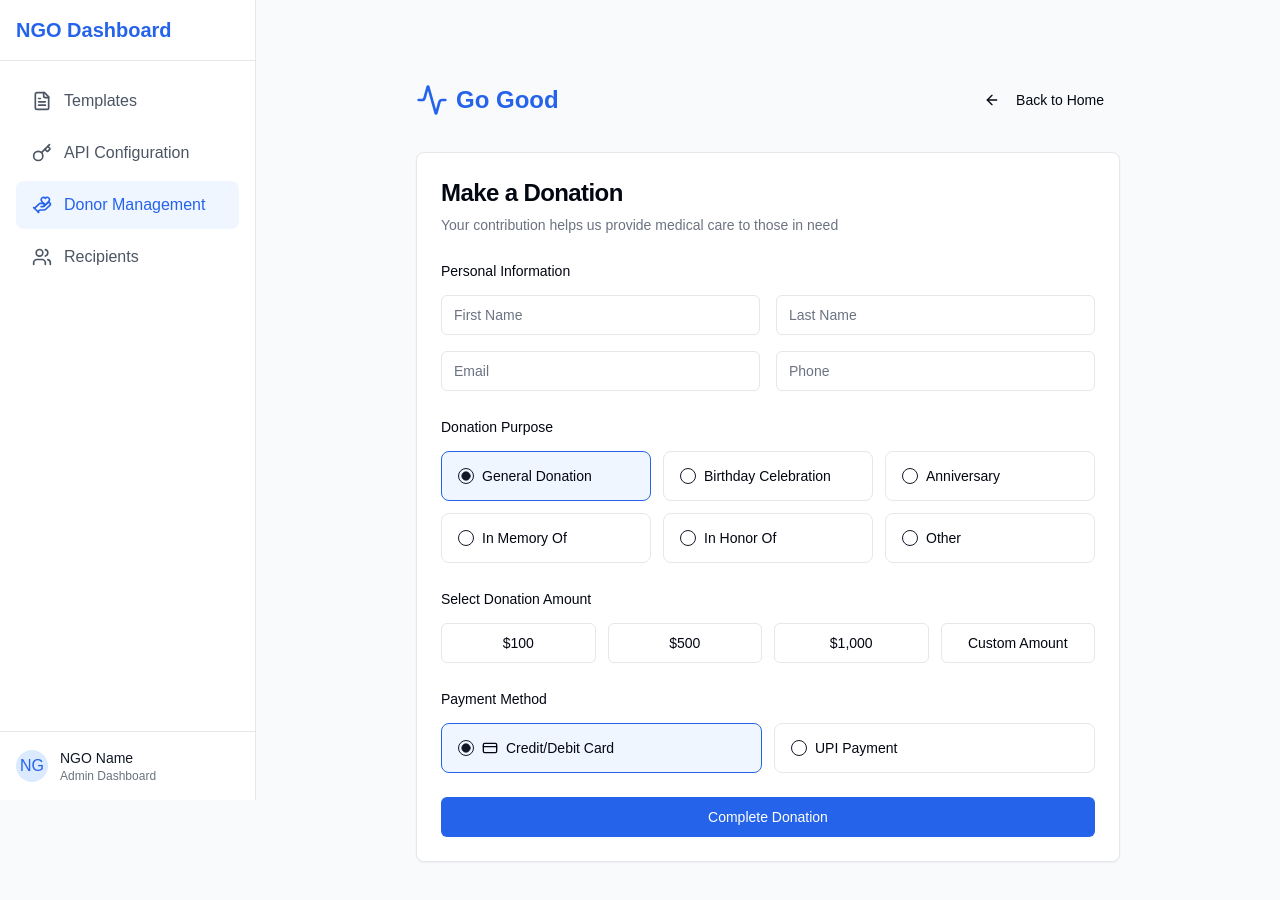
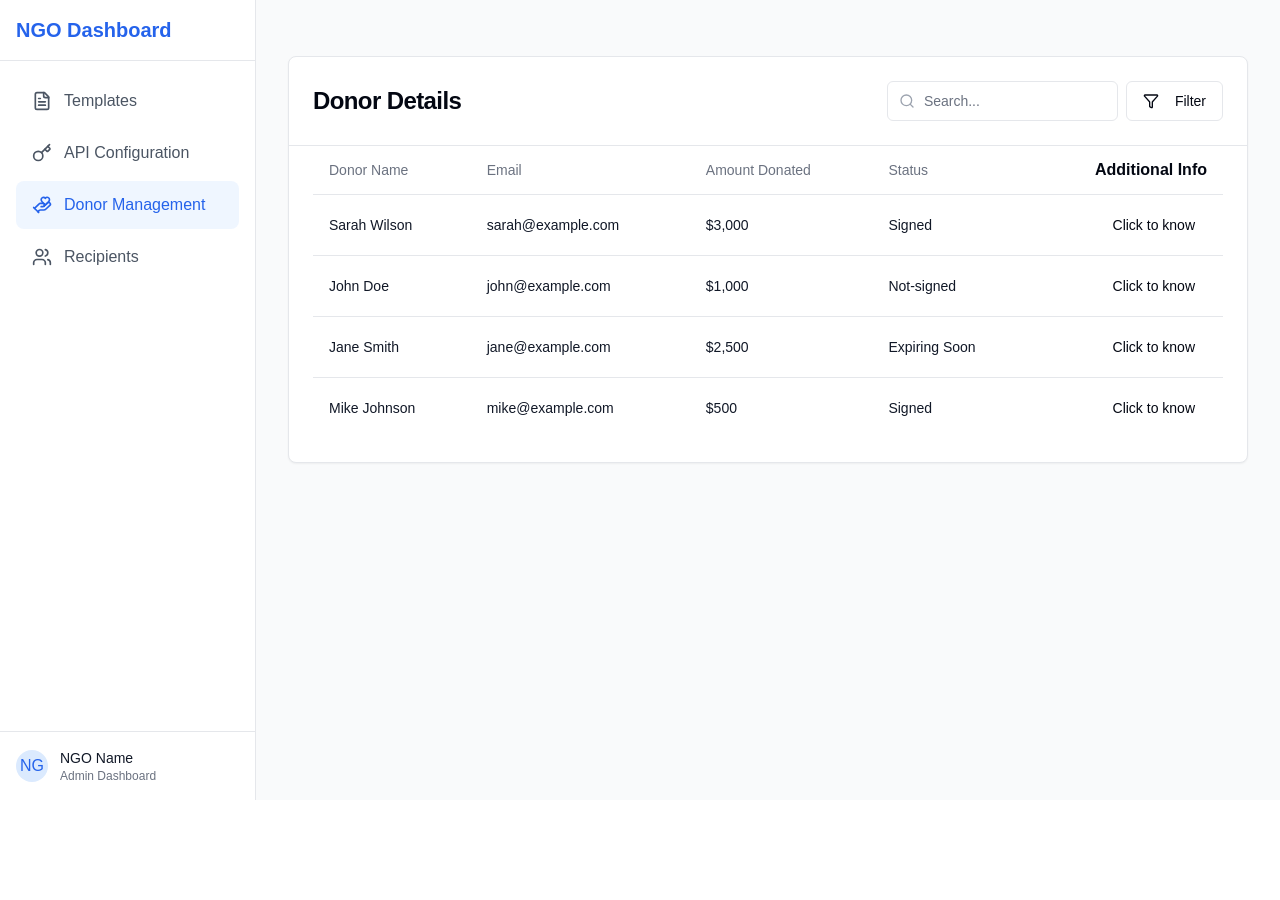
Before and after one commit to nikhilagarwal204/NGOmate-AI, a Next.js app in the folder client/: page /dashboard/donors in a window 1280 px wide. Shown: the top 900 px of the page. After the commit the page ends 800 px from the top, so only its background shows below. Built offline with nearby package versions, Linux system fonts and the light colour scheme.

Commit message:
donor page for dashboard modified

```diff
--- a/client/app/dashboard/donors/page.js
+++ b/client/app/dashboard/donors/page.js
@@ -1,293 +1,154 @@
 "use client";
-import React, { useState } from 'react';
-import { useRouter } from 'next/navigation';
-import { Card, CardHeader, CardTitle, CardDescription, CardContent, CardFooter } from '@/components/ui/card';
+import React, { useState, useEffect } from 'react';
+import { Card, CardHeader, CardTitle, CardContent } from '@/components/ui/card';
 import { Input } from '@/components/ui/input';
-import { Label } from '@/components/ui/label';
 import { Button } from '@/components/ui/button';
-import { RadioGroup, RadioGroupItem } from '@/components/ui/radio-group';
-import { Activity, CreditCard, ArrowLeft } from 'lucide-react';
+import { Search, Plus, Filter } from 'lucide-react';
 
-const DonationForm = () => {
-  const router = useRouter();
-  const [donationAmount, setDonationAmount] = useState('');
-  const [paymentMethod, setPaymentMethod] = useState('card');
-  const [donationPurpose, setDonationPurpose] = useState('general');
-  const [customPurpose, setCustomPurpose] = useState('');
-  const [isLoading, setIsLoading] = useState(false);
-  const [formData, setFormData] = useState({
-    firstName: '',
-    lastName: '',
-    email: '',
-    phone: ''
-  });
-  const [purposeDetails, setPurposeDetails] = useState({
-    date: '',
-    personName: '',
-  });
+const DynamicTableComponent = ({ title, endpoint, description }) => {
+//   const [data, setData] = useState([]);
+//   const [fields, setFields] = useState([]);
+//   const [isLoading, setIsLoading] = useState(true);
 
-  const predefinedAmounts = [
-    { value: '100', label: '$100' },
-    { value: '500', label: '$500' },
-    { value: '1000', label: '$1,000' },
-    { value: 'custom', label: 'Custom Amount' }
+//   useEffect(() => {
+//     const fetchData = async () => {
+//       try {
+//         // Fetch fields structure
+//         const fieldsResponse = await fetch(`${endpoint}/fields`);
+//         const fieldsData = await fieldsResponse.json();
+//         setFields(fieldsData);
+
+//         // Fetch table data
+//         const dataResponse = await fetch(endpoint);
+//         const tableData = await dataResponse.json();
+//         setData(tableData);
+//       } catch (error) {
+//         console.error('Error fetching data:', error);
+//       } finally {
+//         setIsLoading(false);
+//       }
+//     };
+
+//     fetchData();
+//   }, [endpoint]);
+
+  const sampleFields = [
+    { key: 'name', label: 'Donor Name' },
+    { key: 'email', label: 'Email' },
+    { key: 'amount', label: 'Amount Donated' },
+    { key: 'status', label: 'Status' },
   ];
 
-  const purposeOptions = [
-    { value: 'general', label: 'General Donation' },
-    { value: 'birthday', label: 'Birthday Celebration' },
-    { value: 'anniversary', label: 'Anniversary' },
-    { value: 'memory', label: 'In Memory Of' },
-    { value: 'honor', label: 'In Honor Of' },
-    { value: 'other', label: 'Other' }
+  const sampleData = [
+    {
+      name: 'Sarah Wilson',
+      email: 'sarah@example.com',
+      amount: '$3,000',
+      status: 'Signed',
+    },
+    {
+      name: 'John Doe',
+      email: 'john@example.com',
+      amount: '$1,000',
+      status: 'Not-signed',
+    },
+    {
+      name: 'Jane Smith',
+      email: 'jane@example.com',
+      amount: '$2,500',
+      status: 'Expiring Soon',
+    },
+    {
+      name: 'Mike Johnson',
+      email: 'mike@example.com',
+      amount: '$500',
+      status: 'Signed',
+    }
+
   ];
 
-  const handleInputChange = (e) => {
-    const { name, value } = e.target;
-    setFormData(prev => ({
-      ...prev,
-      [name]: value
-    }));
-  };
-
-  const handleSubmit = async (e) => {
-    e.preventDefault();
-    setIsLoading(true);
-
-    // Get custom amount if selected
-    const finalAmount = donationAmount === 'custom'
-      ? document.querySelector('input[type="number"]').value
-      : donationAmount;
-
-    // Prepare purpose details
-    const purposeInfo = {
-      type: donationPurpose,
-      details: donationPurpose === 'other'
-        ? customPurpose
-        : donationPurpose === 'birthday' || donationPurpose === 'anniversary'
-        ? purposeDetails.date
-        : donationPurpose === 'memory' || donationPurpose === 'honor'
-        ? purposeDetails.personName
-        : null
-    };
-
-    try {
-      const response = await fetch('/api/donors', {
-        method: 'POST',
-        headers: {
-          'Content-Type': 'application/json',
-          'Authorization': 'Bearer abcdefghijk'
-        },
-        body: JSON.stringify({
-          ...formData,
-          amount: finalAmount,
-          paymentMethod,
-          purpose: purposeInfo
-        })
-      });
-
-      if (!response.ok) {
-        throw new Error('Donation failed');
-      }
-
-      const data = await response.json();
-      router.push('/success'); // Redirect to success page
-    } catch (error) {
-      console.error('Error:', error);
-      alert('Failed to process donation. Please try again.');
-    } finally {
-      setIsLoading(false);
-    }
-  };
+  const [data, setData] = useState(sampleData);
+  const [fields, setFields] = useState(sampleFields);
+  const [isLoading, setIsLoading] = useState(false);
 
   return (
-    <div className="min-h-screen bg-gray-50 py-12">
-      <div className="max-w-3xl mx-auto px-4 sm:px-6 lg:px-8">
-        {/* Header */}
-        <div className="flex items-center justify-between mb-8">
-          <div className="flex items-center space-x-2">
-            <Activity className="h-8 w-8 text-blue-600" />
-            <span className="text-2xl font-bold text-blue-600">Go Good</span>
+    <div className="space-y-6">
+      <div className="flex items-center justify-between">
+        <div>
+          <h1 className="text-2xl font-bold text-gray-900">{title}</h1>
+          <p className="text-gray-500">{description}</p>
         </div>
-          <Button
-            variant="ghost"
-            className="flex items-center space-x-2"
-            onClick={() => router.back()}
-          >
-            <ArrowLeft className="w-4 h-4" />
-            <span>Back to Home</span>
-          </Button>
       </div>
 
       <Card>
-          <CardHeader>
-            <CardTitle className="text-2xl">Make a Donation</CardTitle>
-            <CardDescription>
-              Your contribution helps us provide medical care to those in need
-            </CardDescription>
-          </CardHeader>
-
-          <CardContent className="space-y-6">
-            <form onSubmit={handleSubmit} className="space-y-6">
-              {/* Personal Information */}
-              <div className="space-y-3">
-                <Label>Personal Information</Label>
-                <div className="grid grid-cols-1 md:grid-cols-2 gap-4">
+        <CardHeader className="border-b">
+          <div className="flex items-center justify-between">
+            <CardTitle>Donor Details {title}</CardTitle>
+            <div className="flex items-center space-x-2">
+              <div className="relative">
+                <Search className="w-4 h-4 absolute left-3 top-3 text-gray-400" />
                 <Input
-                    name="firstName"
-                    placeholder="First Name"
-                    value={formData.firstName}
-                    onChange={handleInputChange}
-                  />
-                  <Input
-                    name="lastName"
-                    placeholder="Last Name"
-                    value={formData.lastName}
-                    onChange={handleInputChange}
-                  />
-                  <Input
-                    name="email"
-                    placeholder="Email"
-                    type="email"
-                    value={formData.email}
-                    onChange={handleInputChange}
-                  />
-                  <Input
-                    name="phone"
-                    placeholder="Phone"
-                    type="tel"
-                    value={formData.phone}
-                    onChange={handleInputChange}
+                  placeholder="Search..."
+                  className="pl-9"
                 />
               </div>
+              <Button variant="outline" className="flex items-center space-x-2">
+                <Filter className="w-4 h-4" />
+                <span>Filter</span>
+              </Button>
             </div>
-
-              {/* Donation Purpose */}
-              <div className="space-y-3">
-                <Label>Donation Purpose</Label>
-                <RadioGroup
-                  value={donationPurpose}
-                  onValueChange={setDonationPurpose}
-                  className="grid grid-cols-2 md:grid-cols-3 gap-3"
+          </div>
+        </CardHeader>
+        <CardContent>
+          {isLoading ? (
+            <div className="flex items-center justify-center h-48">
+              <div className="animate-spin rounded-full h-8 w-8 border-b-2 border-blue-600" />
+            </div>
+          ) : (
+            <div className="overflow-x-auto">
+              <table className="w-full">
+                <thead>
+                  <tr className="border-b">
+                    {fields.map((field) => (
+                      <th
+                        key={field.key}
+                        className="px-4 py-3 text-left text-sm font-medium text-gray-500"
                       >
-                  {purposeOptions.map((purpose) => (
-                    <div key={purpose.value} className={`flex items-center space-x-2 border rounded-lg p-4 cursor-pointer ${
-                      donationPurpose === purpose.value ? 'border-blue-600 bg-blue-50' : 'border-gray-200'
-                    }`}>
-                      <RadioGroupItem value={purpose.value} id={purpose.value} />
-                      <Label htmlFor={purpose.value} className="cursor-pointer">
-                        {purpose.label}
-                      </Label>
-                    </div>
+                        {field.label}
+                      </th>
                     ))}
-                </RadioGroup>
-
-                {/* Additional fields based on purpose */}
-                {(donationPurpose === 'birthday' || donationPurpose === 'anniversary') && (
-                  <Input
-                    placeholder="Enter the date"
-                    type="date"
-                    className="mt-2"
-                    value={purposeDetails.date}
-                    onChange={(e) => setPurposeDetails(prev => ({
-                      ...prev,
-                      date: e.target.value
-                    }))}
-                  />
-                )}
-
-                {(donationPurpose === 'memory' || donationPurpose === 'honor') && (
-                  <Input
-                    placeholder="Enter the name of the person"
-                    className="mt-2"
-                    value={purposeDetails.personName}
-                    onChange={(e) => setPurposeDetails(prev => ({
-                      ...prev,
-                      personName: e.target.value
-                    }))}
-                  />
-                )}
-
-                {donationPurpose === 'other' && (
-                  <Input
-                    placeholder="Please specify the purpose"
-                    value={customPurpose}
-                    onChange={(e) => setCustomPurpose(e.target.value)}
-                    className="mt-2"
-                  />
-                )}
-              </div>
-
-              {/* Donation Amount Selection */}
-              <div className="space-y-3">
-                <Label>Select Donation Amount</Label>
-                <div className="grid grid-cols-2 md:grid-cols-4 gap-3">
-                  {predefinedAmounts.map((amount) => (
-                    <Button
-                      key={amount.value}
-                      type="button"
-                      variant={donationAmount === amount.value ? "default" : "outline"}
-                      className="w-full"
-                      onClick={() => setDonationAmount(amount.value)}
+                    <th className="px-4 py-3 text-right">Additional Info</th>
+                  </tr>
+                </thead>
+                <tbody>
+                  {data.map((row, index) => (
+                    <tr
+                      key={index}
+                      className="border-b last:border-b-0 hover:bg-gray-50"
                     >
-                      {amount.label}
+                      {fields.map((field) => (
+                        <td
+                          key={field.key}
+                          className="px-4 py-3 text-sm text-gray-900"
+                        >
+                          {row[field.key]}
+                        </td>
+                      ))}
+                      <td className="px-4 py-3 text-right">
+                        <Button variant="ghost" size="sm">
+                          Click to know
                         </Button>
+                      </td>
+                    </tr>
                   ))}
-                </div>
-                {donationAmount === 'custom' && (
-                  <div className="mt-3">
-                    <Input
-                      type="number"
-                      placeholder="Enter amount"
-                      className="w-full"
-                    />
+                </tbody>
+              </table>
             </div>
           )}
-              </div>
-
-              {/* Payment Method */}
-              <div className="space-y-3">
-                <Label>Payment Method</Label>
-                <RadioGroup
-                  value={paymentMethod}
-                  onValueChange={setPaymentMethod}
-                  className="grid grid-cols-1 md:grid-cols-2 gap-3"
-                >
-                  <div className={`flex items-center space-x-2 border rounded-lg p-4 cursor-pointer ${
-                    paymentMethod === 'card' ? 'border-blue-600 bg-blue-50' : 'border-gray-200'
-                  }`}>
-                    <RadioGroupItem value="card" id="card" />
-                    <Label htmlFor="card" className="flex items-center space-x-2 cursor-pointer">
-                      <CreditCard className="w-4 h-4" />
-                      <span>Credit/Debit Card</span>
-                    </Label>
-                  </div>
-                  <div className={`flex items-center space-x-2 border rounded-lg p-4 cursor-pointer ${
-                    paymentMethod === 'upi' ? 'border-blue-600 bg-blue-50' : 'border-gray-200'
-                  }`}>
-                    <RadioGroupItem value="upi" id="upi" />
-                    <Label htmlFor="upi" className="cursor-pointer">UPI Payment</Label>
-                  </div>
-                </RadioGroup>
-              </div>
-
-
-            </form>
         </CardContent>
-
-          <CardFooter>
-            <Button
-              className="w-full bg-blue-600 hover:bg-blue-700 text-white"
-              onClick={handleSubmit}
-              disabled={isLoading}
-            >
-              {isLoading ? 'Processing...' : 'Complete Donation'}
-            </Button>
-          </CardFooter>
       </Card>
-      </div>
     </div>
   );
 };
 
-export default DonationForm;
+export default DynamicTableComponent;
```
Lines whose indentation alone changed are shown as unchanged.
